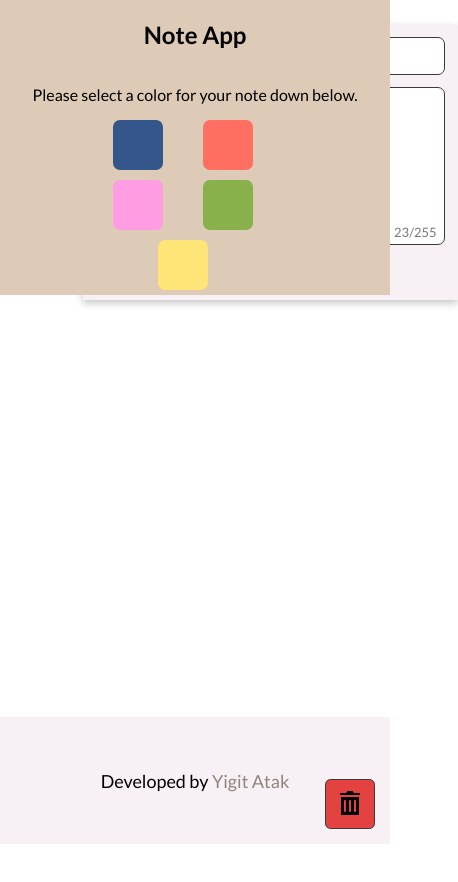
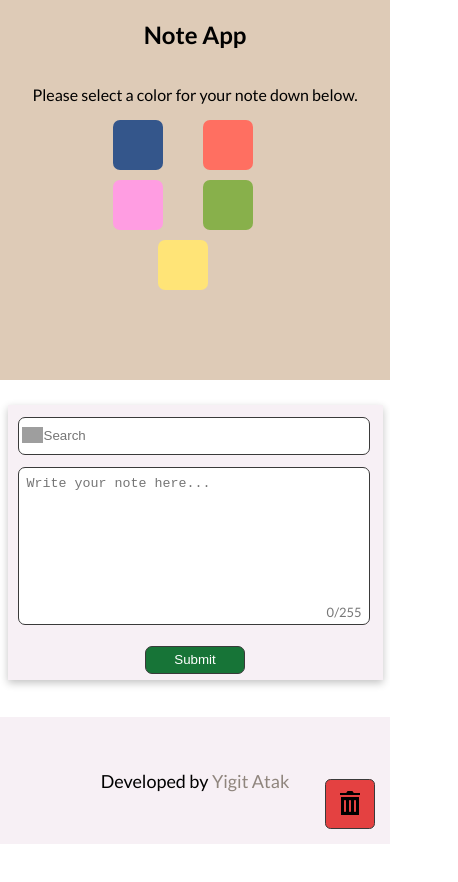
Before and after one commit to Arintia/note-app, a React (Create React App) app in the folder client/: page / in a window 390 px wide. Shown: the top 882 px of the page, 458 px wide, since content can reach past the window. Before the commit the page ends 844 px from the top, so only its background shows below. Built offline with nearby package versions, Linux system fonts and the light colour scheme; grey boxes are pictures that could not be loaded.

Commit message:
Add responsive design

```diff
--- a/client/src/App.css
+++ b/client/src/App.css
@@ -2,6 +2,7 @@
   width: 100vw;
   height: 100vh;
   min-height: 100%;
+  min-width: 100%;
 }
 
 main {
@@ -216,8 +217,34 @@ textarea {
 
 @media only screen and (max-width: 1225px) {
   .side-bar {
-    height: 35%;
+    height: 45vh;
     width: 100vw;
+  }
+
+  .notes-container {
+    display: flex;
+    justify-content: center;
+    align-items: center;
+    margin-left: 0;
+    width: 280px;
+    margin-bottom: 45%;
+    position: absolute;
+    left: 50%;
+    transform: translate(-50%, 0);
+  }
+
+  .note {
+    min-width: 35%;
+    flex-basis: 100%;
+    width: 35%;
+  }
+
+  .note-input-container {
+    margin-top: 45vh;
+  }
+
+  .note-input-box {
+    margin-left: 0;
   }
 
   .version {
--- a/client/src/components/NoteForm/NoteForm.js
+++ b/client/src/components/NoteForm/NoteForm.js
@@ -6,15 +6,15 @@ import { addNote } from '../../redux/notes/NotesSlice';
 
 function NoteForm({searchKey, setSearchKey}) {
     const dispatch = useDispatch();
-    const [noteInput, setNoteInput] = useState("Write your note here...");
+    const [noteInput, setNoteInput] = useState("");
     const [length, setLength] = useState(0);
     const charCountBtn = document.getElementsByClassName("character-counter")[0];
 
     const handleSubmit = e => {
         e.preventDefault();
-        if(noteInput === "Write your note here..." || !noteInput) return;
+        if(!noteInput) return;
         dispatch(addNote({ text: noteInput }));
-        setNoteInput("Write your note here...");
+        setNoteInput("");
     }
 
     useEffect(() => {
@@ -47,6 +47,7 @@ function NoteForm({searchKey, setSearchKey}) {
                     <span className="character-counter">{length}/255</span>
                     <textarea
                         name="note-input"
+                        placeholder="Write your note here..."
                         id="note-input"
                         className="note-input"
                         maxLength={255}
```
